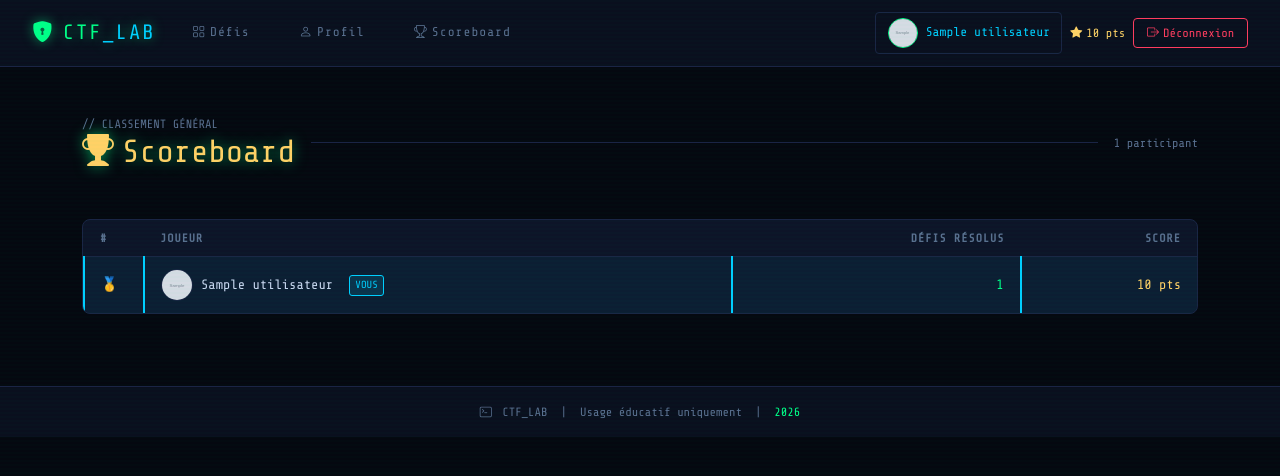
After one commit to issama17/ctf_production, a Flask app: page /scoreboard in a window 1280 px wide. The commit adds this page. Shown: the top 476 px of the page. Run offline with Flask 3, Linux system fonts and the light colour scheme; a user stored in the database is signed in; tables that the repository leaves empty hold one stand-in row (values such as "Sample post"); grey boxes marked "Sample" are stand-in pictures.

Commit message:
feat: navbar avatar + scoreboard page

```diff
--- a/app.py
+++ b/app.py
@@ -147,6 +147,16 @@ class BaseDeDonnees:
         if u:
             u.profile_pic = url
             db_sql.session.commit()
+
+    def scoreboard(self) -> list:
+        """Retourne tous les utilisateurs triés par score décroissant."""
+        rows = (
+            UtilisateurModel.query
+            .filter_by(confirme=True)
+            .order_by(UtilisateurModel.score.desc())
+            .all()
+        )
+        return rows
 
 
 # ══════════════════════════════════════════════════════
@@ -643,6 +653,25 @@ class ApplicationCTF:
             photo_actuelle = user_row.profile_pic if user_row else None
             return render_template("parametres_profil.html", photo_actuelle=photo_actuelle)
 
+        @app.route("/scoreboard")
+        @login_required
+        def scoreboard():
+            rows = self._db.scoreboard()
+            joueurs = []
+            for row in rows:
+                # Count resolved challenges for each user
+                resolus = SoumissionModel.query.filter_by(
+                    user_id=row.id, succes=True
+                ).count()
+                joueurs.append({
+                    "nom":          row.nom_utilisateur,
+                    "score":        row.score or 0,
+                    "profile_pic":  row.profile_pic,
+                    "defis_resolus": resolus,
+                    "est_moi":      row.id == current_user.id,
+                })
+            return render_template("scoreboard.html", joueurs=joueurs)
+
         @app.route("/defi/<identifiant>")
         @login_required
         def page_defi(identifiant):
--- a/templates/base.html
+++ b/templates/base.html
@@ -25,11 +25,17 @@
     .nav-link-ctf{font-family:var(--mono);font-size:.8rem;color:var(--text-dim)!important;letter-spacing:1px;text-decoration:none;padding:.4rem .8rem;border-radius:4px;transition:all .2s;}
     .nav-link-ctf:hover{color:var(--green)!important;background:rgba(0,255,136,.07);}
     .nav-link-ctf.active{color:var(--green)!important;}
-    .nav-user{font-family:var(--mono);font-size:.8rem;color:var(--cyan);padding:.4rem .8rem;}
-    .btn-nav-logout{font-family:var(--mono);font-size:.75rem;background:transparent;border:1px solid var(--red);color:var(--red);padding:.3rem .8rem;border-radius:4px;cursor:pointer;transition:all .2s;}
+    .btn-nav-logout{font-family:var(--mono);font-size:.75rem;background:transparent;border:1px solid var(--red);color:var(--red);padding:.3rem .8rem;border-radius:4px;cursor:pointer;transition:all .2s;text-decoration:none;display:inline-flex;align-items:center;}
     .btn-nav-logout:hover{background:var(--red);color:#fff;}
     .btn-nav-login{font-family:var(--mono);font-size:.75rem;background:transparent;border:1px solid var(--green);color:var(--green);padding:.3rem .8rem;border-radius:4px;text-decoration:none;transition:all .2s;}
     .btn-nav-login:hover{background:var(--green);color:#000;}
+
+    /* Navbar avatar */
+    .nav-avatar{width:30px;height:30px;border-radius:50%;object-fit:cover;border:1.5px solid var(--green);vertical-align:middle;}
+    .nav-avatar-placeholder{width:30px;height:30px;border-radius:50%;background:rgba(0,255,136,.1);border:1.5px solid var(--green);display:inline-flex;align-items:center;justify-content:center;color:var(--green);font-size:.85rem;vertical-align:middle;}
+    .nav-user-btn{font-family:var(--mono);font-size:.8rem;color:var(--cyan);padding:.3rem .7rem;border-radius:4px;text-decoration:none;display:inline-flex;align-items:center;gap:.5rem;background:transparent;border:1px solid var(--border);transition:all .2s;}
+    .nav-user-btn:hover{border-color:var(--cyan);background:rgba(0,207,255,.06);color:var(--cyan);}
+    .nav-pts{font-family:var(--mono);font-size:.75rem;color:var(--yellow);}
 
     /* Cards */
     .ctf-card{background:var(--card);border:1px solid var(--border);border-radius:8px;transition:border-color .25s,box-shadow .25s;}
@@ -79,16 +85,23 @@
     {% if current_user.is_authenticated %}
     <a href="/" class="nav-link-ctf"><i class="bi bi-grid me-1"></i>Défis</a>
     <a href="/profil" class="nav-link-ctf"><i class="bi bi-person me-1"></i>Profil</a>
+    <a href="/scoreboard" class="nav-link-ctf"><i class="bi bi-trophy me-1"></i>Scoreboard</a>
     {% endif %}
   </div>
 
   <div class="d-flex align-items-center gap-2">
     {% if current_user.is_authenticated %}
-      <span class="nav-user">
-        <i class="bi bi-person-circle me-1"></i>{{ current_user.nom_utilisateur }}
-        <span class="text-yellow ms-2"><i class="bi bi-star-fill"></i> {{ current_user.score }} pts</span>
-      </span>
-      <a href="/deconnexion" class="btn-nav-logout text-decoration-none">
+      <!-- Avatar + username button linking to profile -->
+      <a href="/profil" class="nav-user-btn text-decoration-none">
+        {% if current_user.profile_pic %}
+          <img src="{{ current_user.profile_pic }}" alt="avatar" class="nav-avatar">
+        {% else %}
+          <span class="nav-avatar-placeholder"><i class="bi bi-person-fill"></i></span>
+        {% endif %}
+        <span>{{ current_user.nom_utilisateur }}</span>
+      </a>
+      <span class="nav-pts"><i class="bi bi-star-fill me-1"></i>{{ current_user.score }} pts</span>
+      <a href="/deconnexion" class="btn-nav-logout">
         <i class="bi bi-box-arrow-right me-1"></i>Déconnexion
       </a>
     {% else %}
--- /dev/null
+++ b/templates/scoreboard.html
@@ -0,0 +1,172 @@
+{% extends "base.html" %}
+{% block titre %}CTF_LAB — Scoreboard{% endblock %}
+{% block styles %}
+.podium-wrap{display:flex;align-items:flex-end;justify-content:center;gap:1.5rem;margin-bottom:3rem;}
+.podium-item{text-align:center;position:relative;}
+.podium-block{border-radius:6px 6px 0 0;width:110px;display:flex;flex-direction:column;align-items:center;justify-content:flex-end;padding-bottom:1rem;}
+.podium-1{height:130px;background:linear-gradient(180deg,rgba(255,209,102,.15),rgba(255,209,102,.05));border:1px solid rgba(255,209,102,.4);}
+.podium-2{height:95px;background:linear-gradient(180deg,rgba(200,216,240,.1),rgba(200,216,240,.03));border:1px solid rgba(200,216,240,.25);}
+.podium-3{height:70px;background:linear-gradient(180deg,rgba(205,127,50,.1),rgba(205,127,50,.03));border:1px solid rgba(205,127,50,.25);}
+.podium-rank{font-family:var(--mono);font-size:1.4rem;font-weight:700;}
+.podium-rank-1{color:var(--yellow);}
+.podium-rank-2{color:#c8d8f0;}
+.podium-rank-3{color:#cd7f32;}
+.podium-avatar{width:48px;height:48px;border-radius:50%;object-fit:cover;margin-bottom:.5rem;border:2px solid;}
+.podium-avatar-1{border-color:var(--yellow);box-shadow:0 0 14px rgba(255,209,102,.4);}
+.podium-avatar-2{border-color:#c8d8f0;}
+.podium-avatar-3{border-color:#cd7f32;}
+.podium-fallback{width:48px;height:48px;border-radius:50%;display:flex;align-items:center;justify-content:center;font-size:1.3rem;margin-bottom:.5rem;border:2px solid;}
+.podium-name{font-family:var(--mono);font-size:.78rem;color:var(--text);max-width:100px;overflow:hidden;text-overflow:ellipsis;white-space:nowrap;}
+.podium-pts{font-family:var(--mono);font-size:.72rem;margin-top:.2rem;}
+
+/* Table */
+.sb-table{width:100%;border-collapse:collapse;}
+.sb-table th{font-family:var(--mono);font-size:.72rem;color:var(--text-dim);letter-spacing:1px;padding:.6rem 1rem;border-bottom:1px solid var(--border);text-transform:uppercase;}
+.sb-table td{padding:.75rem 1rem;border-bottom:1px solid rgba(26,37,69,.6);font-family:var(--mono);font-size:.85rem;vertical-align:middle;}
+.sb-table tr:last-child td{border-bottom:none;}
+.sb-table tr{transition:background .15s;}
+.sb-table tr:hover td{background:rgba(0,255,136,.03);}
+.sb-row-me td{background:rgba(0,207,255,.05)!important;border-left:2px solid var(--cyan);}
+.sb-rank{font-size:1rem;font-weight:700;color:var(--text-dim);width:50px;}
+.sb-rank-1{color:var(--yellow);}
+.sb-rank-2{color:#c8d8f0;}
+.sb-rank-3{color:#cd7f32;}
+.sb-avatar{width:32px;height:32px;border-radius:50%;object-fit:cover;border:1.5px solid var(--border);}
+.sb-avatar-placeholder{width:32px;height:32px;border-radius:50%;background:rgba(0,255,136,.07);border:1.5px solid var(--border);display:inline-flex;align-items:center;justify-content:center;color:var(--text-dim);font-size:.85rem;}
+.sb-score{color:var(--yellow);}
+.sb-solved{color:var(--green);}
+.you-badge{font-size:.65rem;padding:.15em .5em;background:rgba(0,207,255,.12);border:1px solid var(--cyan);color:var(--cyan);border-radius:3px;margin-left:.5rem;vertical-align:middle;}
+.medal{font-size:1.1rem;}
+{% endblock %}
+
+{% block contenu %}
+
+<!-- Header -->
+<div class="d-flex align-items-center gap-3 mb-5">
+  <div>
+    <p class="font-mono text-dim mb-0" style="font-size:.75rem;">// CLASSEMENT GÉNÉRAL</p>
+    <h1 class="font-mono text-yellow glow mb-0" style="font-size:2rem;">
+      <i class="bi bi-trophy-fill me-2"></i>Scoreboard
+    </h1>
+  </div>
+  <div class="flex-grow-1" style="height:1px;background:var(--border);"></div>
+  <span class="font-mono text-dim" style="font-size:.75rem;">{{ joueurs|length }} participant{{ 's' if joueurs|length != 1 else '' }}</span>
+</div>
+
+{% if joueurs %}
+
+<!-- ── PODIUM (top 3) ── -->
+{% if joueurs|length >= 3 %}
+<div class="podium-wrap">
+
+  <!-- 2nd place -->
+  {% set p2 = joueurs[1] %}
+  <div class="podium-item">
+    {% if p2.profile_pic %}
+      <img src="{{ p2.profile_pic }}" class="podium-avatar podium-avatar-2 d-block mx-auto mb-1" alt="">
+    {% else %}
+      <div class="podium-fallback podium-avatar-2 mx-auto mb-1" style="border-color:#c8d8f0;color:#c8d8f0;background:rgba(200,216,240,.07);">
+        <i class="bi bi-person-fill"></i>
+      </div>
+    {% endif %}
+    <div class="podium-name text-center mx-auto">{{ p2.nom }}</div>
+    <div class="podium-pts text-center" style="color:#c8d8f0;">{{ p2.score }} pts</div>
+    <div class="podium-block podium-2 mt-2">
+      <span class="podium-rank" style="color:#c8d8f0;">2</span>
+    </div>
+  </div>
+
+  <!-- 1st place -->
+  {% set p1 = joueurs[0] %}
+  <div class="podium-item">
+    <div class="text-center mb-1" style="font-size:1.4rem;">👑</div>
+    {% if p1.profile_pic %}
+      <img src="{{ p1.profile_pic }}" class="podium-avatar podium-avatar-1 d-block mx-auto mb-1" alt="">
+    {% else %}
+      <div class="podium-fallback podium-avatar-1 mx-auto mb-1" style="border-color:var(--yellow);color:var(--yellow);background:rgba(255,209,102,.07);">
+        <i class="bi bi-person-fill"></i>
+      </div>
+    {% endif %}
+    <div class="podium-name text-center mx-auto" style="color:var(--yellow);">{{ p1.nom }}</div>
+    <div class="podium-pts text-center" style="color:var(--yellow);">{{ p1.score }} pts</div>
+    <div class="podium-block podium-1 mt-2">
+      <span class="podium-rank podium-rank-1">1</span>
+    </div>
+  </div>
+
+  <!-- 3rd place -->
+  {% set p3 = joueurs[2] %}
+  <div class="podium-item">
+    {% if p3.profile_pic %}
+      <img src="{{ p3.profile_pic }}" class="podium-avatar podium-avatar-3 d-block mx-auto mb-1" alt="">
+    {% else %}
+      <div class="podium-fallback podium-avatar-3 mx-auto mb-1" style="border-color:#cd7f32;color:#cd7f32;background:rgba(205,127,50,.07);">
+        <i class="bi bi-person-fill"></i>
+      </div>
+    {% endif %}
+    <div class="podium-name text-center mx-auto">{{ p3.nom }}</div>
+    <div class="podium-pts text-center" style="color:#cd7f32;">{{ p3.score }} pts</div>
+    <div class="podium-block podium-3 mt-2">
+      <span class="podium-rank podium-rank-3">3</span>
+    </div>
+  </div>
+
+</div>
+{% endif %}
+
+<!-- ── Full table ── -->
+<div class="ctf-card p-0 overflow-hidden">
+  <table class="sb-table">
+    <thead>
+      <tr>
+        <th style="width:60px;">#</th>
+        <th>Joueur</th>
+        <th class="text-end">Défis résolus</th>
+        <th class="text-end">Score</th>
+      </tr>
+    </thead>
+    <tbody>
+      {% for j in joueurs %}
+      <tr class="{{ 'sb-row-me' if j.est_moi else '' }}">
+
+        <!-- Rank -->
+        <td class="sb-rank {% if loop.index == 1 %}sb-rank-1{% elif loop.index == 2 %}sb-rank-2{% elif loop.index == 3 %}sb-rank-3{% endif %}">
+          {% if loop.index == 1 %}🥇
+          {% elif loop.index == 2 %}🥈
+          {% elif loop.index == 3 %}🥉
+          {% else %}{{ loop.index }}{% endif %}
+        </td>
+
+        <!-- Avatar + name -->
+        <td>
+          <div class="d-flex align-items-center gap-2">
+            {% if j.profile_pic %}
+              <img src="{{ j.profile_pic }}" class="sb-avatar" alt="">
+            {% else %}
+              <span class="sb-avatar-placeholder"><i class="bi bi-person-fill"></i></span>
+            {% endif %}
+            <span>{{ j.nom }}</span>
+            {% if j.est_moi %}<span class="you-badge">VOUS</span>{% endif %}
+          </div>
+        </td>
+
+        <!-- Solved count -->
+        <td class="text-end sb-solved">{{ j.defis_resolus }}</td>
+
+        <!-- Score -->
+        <td class="text-end sb-score">{{ j.score }} pts</td>
+
+      </tr>
+      {% endfor %}
+    </tbody>
+  </table>
+</div>
+
+{% else %}
+<div class="ctf-card p-5 text-center">
+  <i class="bi bi-hourglass text-dim" style="font-size:2.5rem;"></i>
+  <p class="font-mono text-dim mt-3 mb-0">// Aucun participant pour le moment</p>
+</div>
+{% endif %}
+
+{% endblock %}
```
